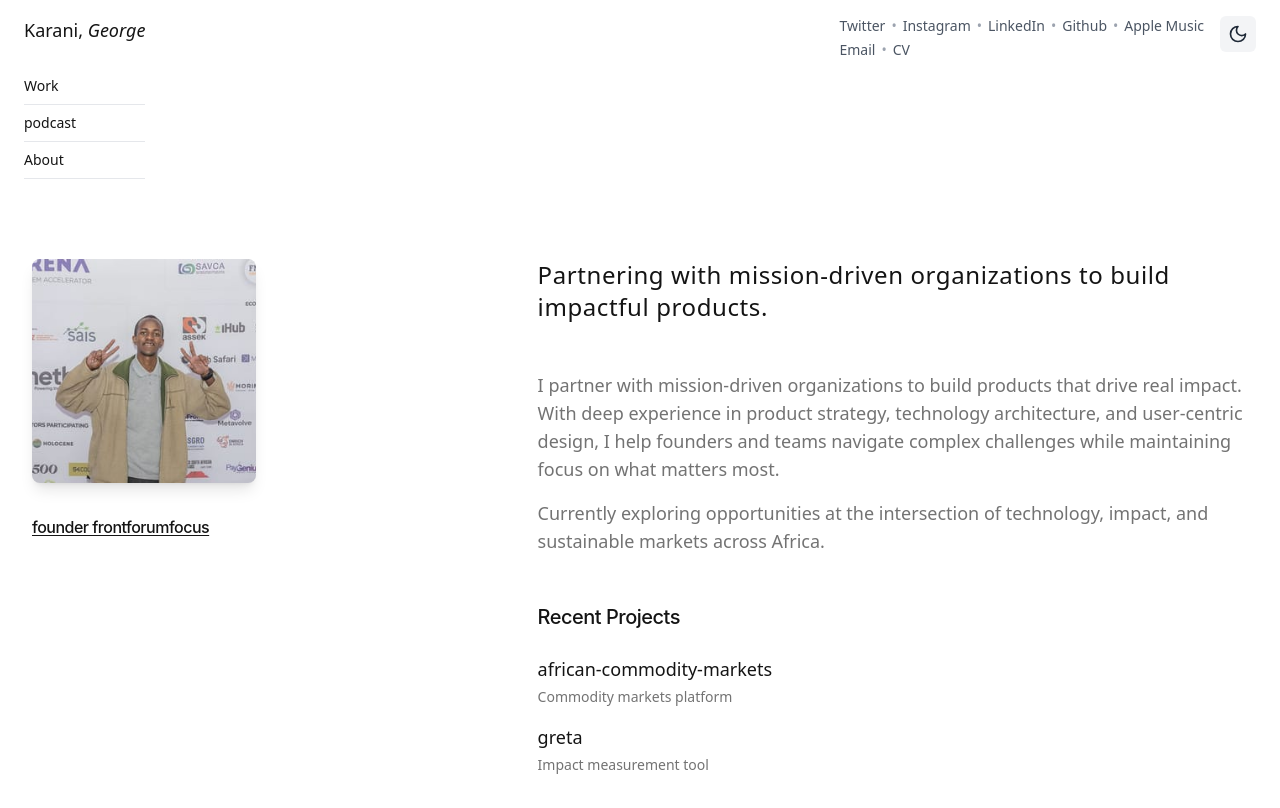
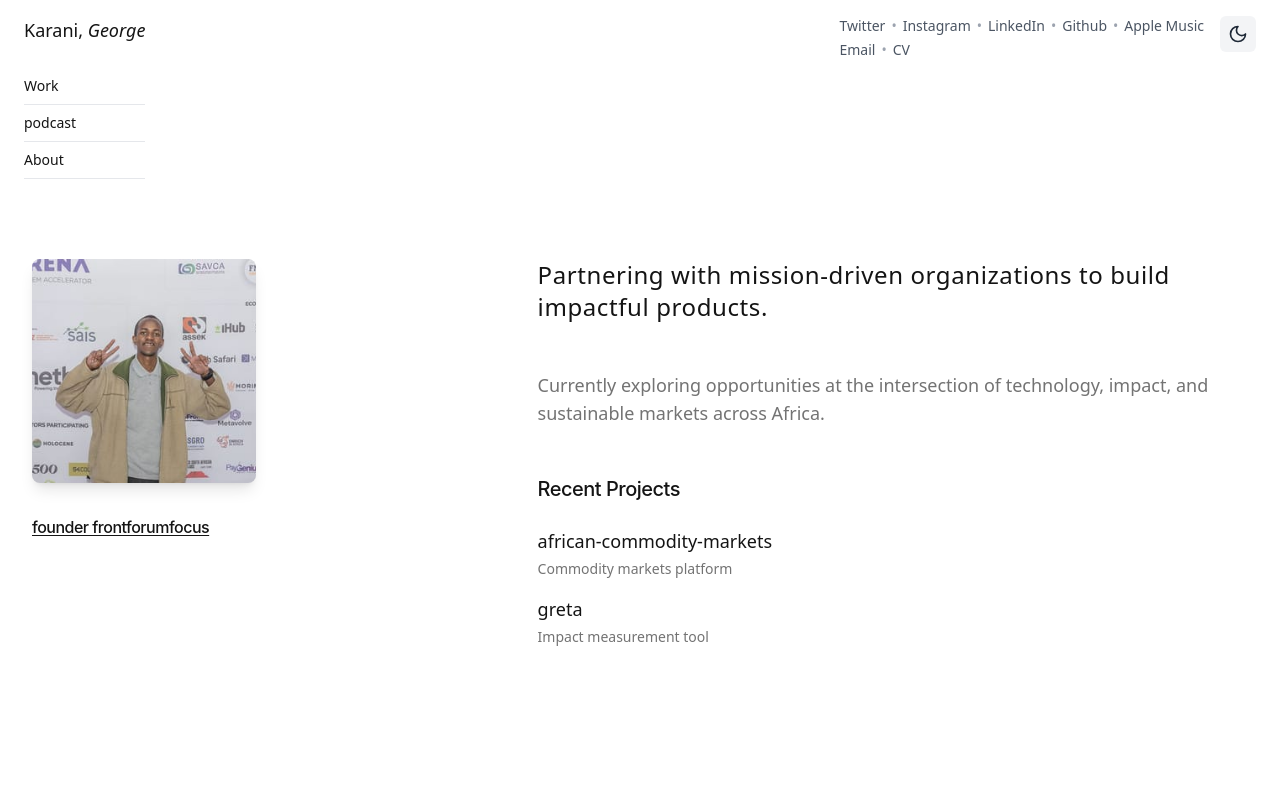
Before and after one commit to 21givenchy/scaling-chainsaw, a Next.js app: page / in a window 1280 px wide. Shown: the top 808 px of the page. Built offline with nearby package versions, Linux system fonts and the light colour scheme.

Commit message:
feat: update about section text to reflect new focus on sustainable markets
Co-authored-by: 21givenchy <65071041+21givenchy@users.noreply.github.com>

```diff
--- a/app/page.tsx
+++ b/app/page.tsx
@@ -98,9 +98,7 @@ export default function Home() {
 
               {/* About Section */}
               <div className="mb-12">
-                <p className="text-base md:text-lg leading-relaxed text-muted-foreground font-light mb-4">
-                  I partner with mission-driven organizations to build products that drive real impact. With deep experience in product strategy, technology architecture, and user-centric design, I help founders and teams navigate complex challenges while maintaining focus on what matters most.
-                </p>
+
                 <p className="text-base md:text-lg leading-relaxed text-muted-foreground font-light">
                   Currently exploring opportunities at the intersection of technology, impact, and sustainable markets across Africa.
                 </p>
```
